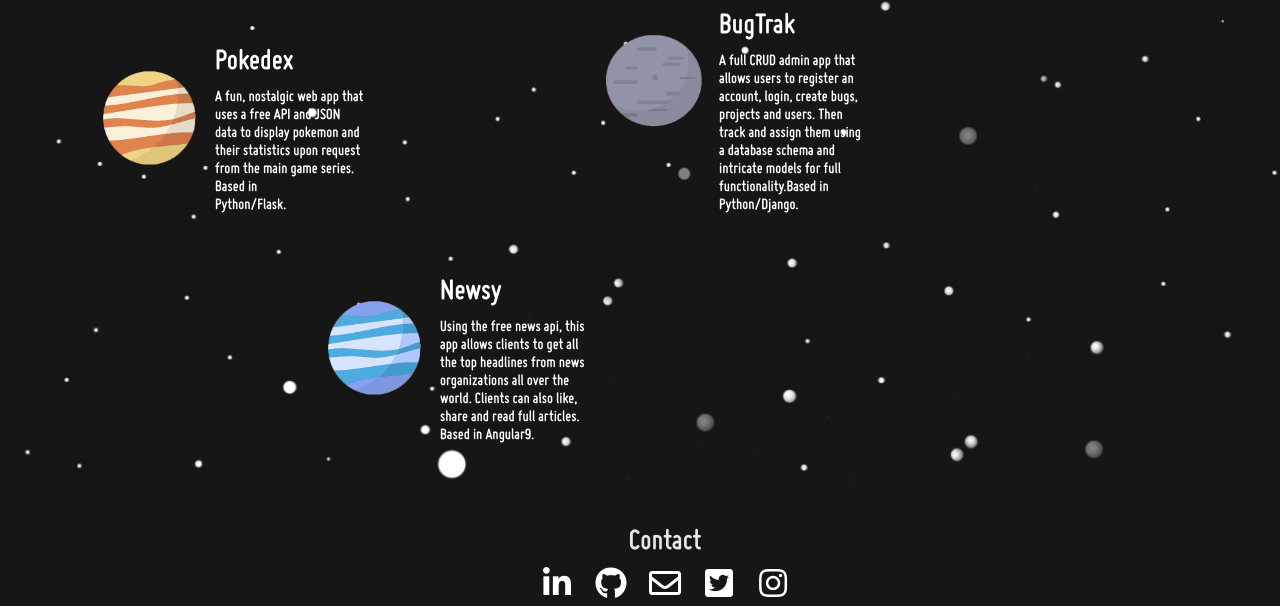
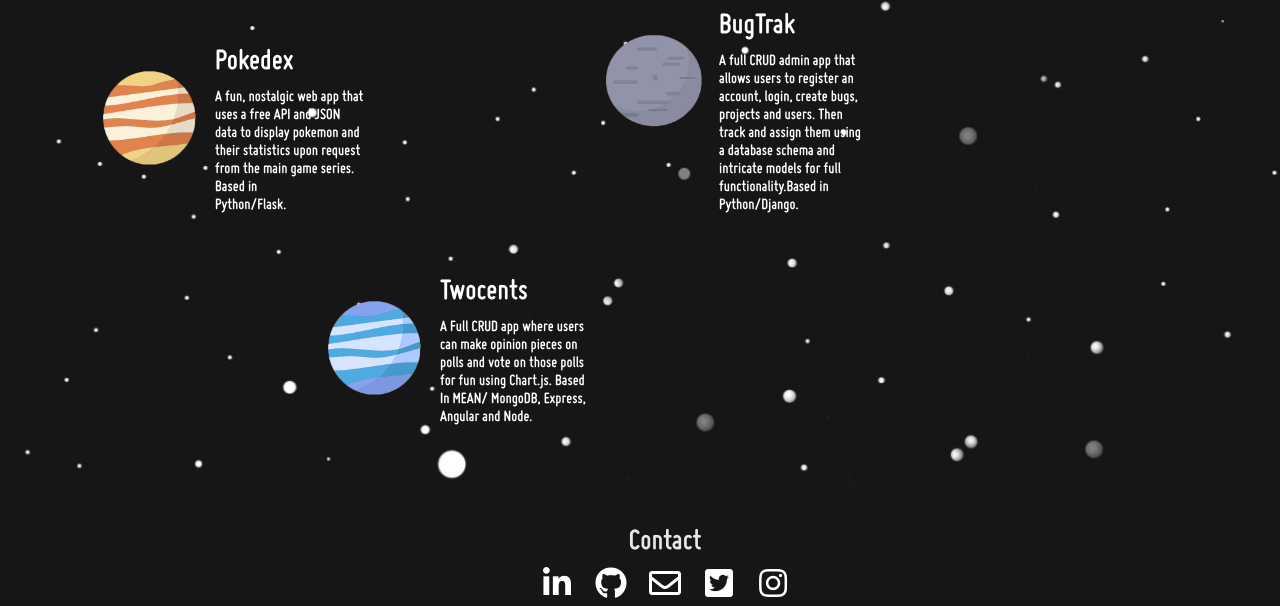
Before and after one commit to MichaelKirkaldyV/works, a Django app: page /work in a window 1280 px wide. Shown: the part 569-1175 px from the top of the page. Run offline with Django 3.2, Linux system fonts and the light colour scheme; parts of the project's set-up code (start-up, migrations or seed data) failed here and were passed over; some libraries are stand-ins or nearby versions.

Commit message:
-changed works.html & requirements.txt

```diff
--- a/apps/portfolio_/templates/portfolio_/work.html
+++ b/apps/portfolio_/templates/portfolio_/work.html
@@ -59,8 +59,8 @@
 				<a href="http://3.19.229.126/home">
 					<img class="brown-planet" src="static/portfolio_/images/blueplanet.png">
 					<div class="project-description">
-						<h1 class="project-title">Newsy</h1>
-						<p class="project-summary">Using the free news api, this app allows clients to get all the top headlines from news organizations all over the world. Clients can also like, share and read full articles. Based in Angular9.</p>
+						<h1 class="project-title">Twocents</h1>
+						<p class="project-summary">A Full CRUD app where users can make opinion pieces on polls and vote on those polls for fun using Chart.js. Based In MEAN/ MongoDB, Express, Angular and Node.</p>
 					</div>
 				</a>
 			</div>
--- a/requirements.txt
+++ b/requirements.txt
@@ -7,7 +7,6 @@ astroid==2.3.3
 bcrypt==3.1.7
 cffi==1.13.2
 colorama==0.4.1
-Django==2.2.7
 isort==4.3.21
 lazy-object-proxy==1.4.3
 mccabe==0.6.1
```
